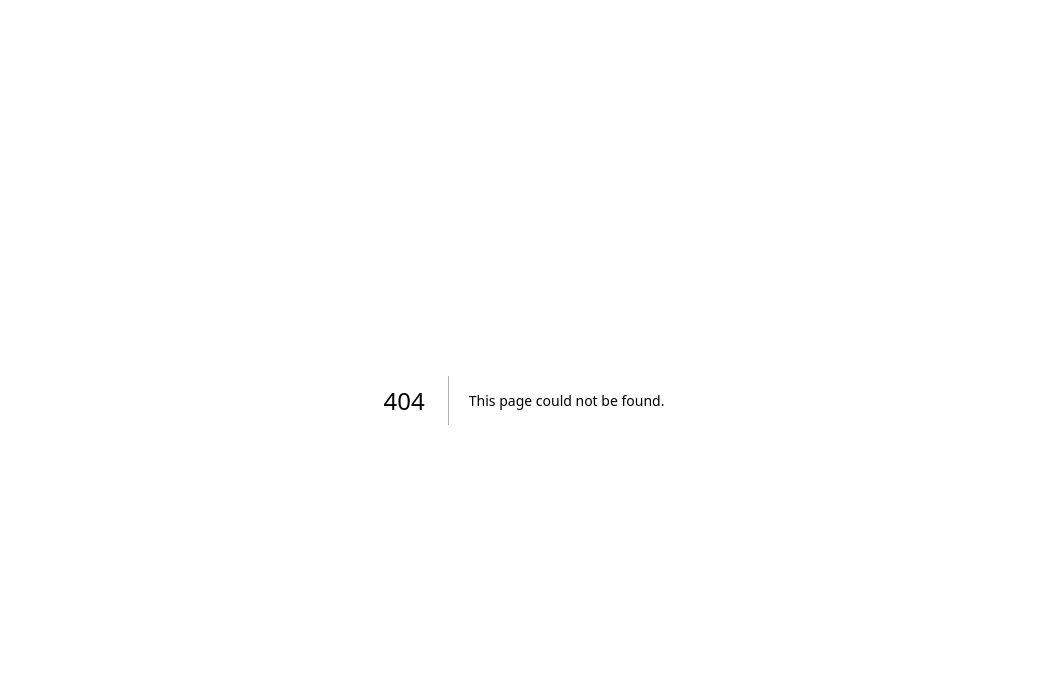
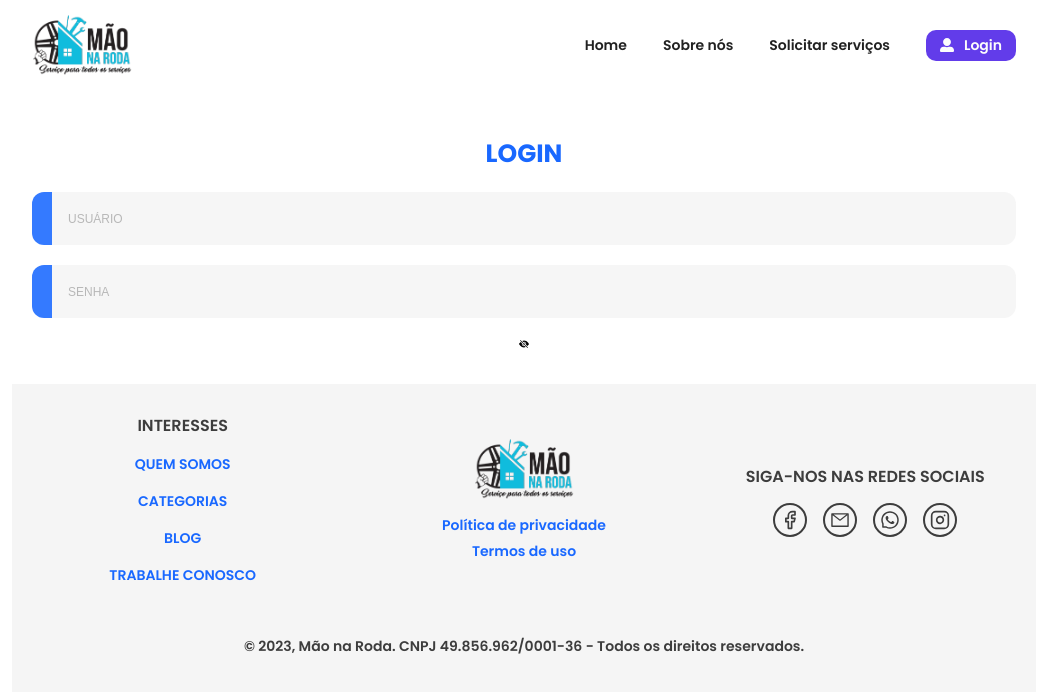
Before and after one commit to techinn0vation/maonaroda-site, a Next.js app: page /login in a window 1280 px wide. Before the commit this address had no page. Shown: the top 692 px of the page, without its empty margins (116-1163 px from the left). Built offline with nearby package versions, Linux system fonts and the light colour scheme.

Commit message:
Ajustes + Tela Login

```diff
--- /dev/null
+++ b/src/components/Form/index.tsx
@@ -0,0 +1,54 @@
+import Title from '../Title'
+
+import {
+  BlockField,
+  ContentFields,
+  ContentLogin,
+  HeadlineLogin,
+  InputField,
+  InvisibleFill,
+  TogglePasswordButton,
+  VisibleFill,
+  WrapperLogin
+} from './styles'
+
+import React, { useState } from 'react'
+
+export default function FormLogin() {
+  const [showPassword, setShowPassword] = useState(false)
+
+  const handleTogglePassword = () => {
+    setShowPassword(!showPassword)
+  }
+
+  return (
+    <WrapperLogin>
+      <ContentLogin>
+        <HeadlineLogin>
+          <Title message="login" />
+        </HeadlineLogin>
+        <ContentFields>
+          <BlockField>
+            <InputField
+              placeholder="usuário"
+              name="usuario"
+              type="email"
+              id="email"
+            />
+          </BlockField>
+          <BlockField>
+            <InputField
+              placeholder="senha"
+              name="senha"
+              type={showPassword ? 'text' : 'password'} // Alterna entre 'text' e 'password' com base no estado
+              id="senha"
+            />
+          </BlockField>
+        </ContentFields>
+        <TogglePasswordButton onClick={handleTogglePassword}>
+          {showPassword ? <VisibleFill /> : <InvisibleFill />}
+        </TogglePasswordButton>
+      </ContentLogin>
+    </WrapperLogin>
+  )
+}
--- /dev/null
+++ b/src/components/Form/styles.tsx
@@ -0,0 +1,115 @@
+import styled from 'styled-components'
+
+import { BsFillEyeFill, BsFillEyeSlashFill } from 'react-icons/bs'
+
+export const WrapperLogin = styled.section`
+  width: 100%;
+  display: gird;
+  grid-template-columns: repeat(1, 1fr);
+  grid-template-rows: auto;
+  justify-content: flex-start;
+  align-items: flex-start;
+  gap: 2rem;
+`
+export const ContentLogin = styled.div`
+  position: relative;
+  width: 100%;
+  display: flex;
+  flex-direction: column;
+  justify-content: center;
+  align-items: center;
+  gap: 2rem;
+`
+export const BlockField = styled.div`
+  width: 100%;
+  display: flex;
+  flex-direction: row;
+  justify-content: center;
+  align-items: center;
+`
+export const HeadlineLogin = styled.div`
+  width: 100%;
+  display: flex;
+  flex-direction: column;
+  justify-content: center;
+  align-items: center;
+  text-align: center;
+  gap: 2rem;
+
+  h1 {
+    color: ${props => props.theme.colors.colorB};
+    font-style: normal;
+    font-weight: 700;
+    font-size: 2rem;
+    line-height: 3rem;
+    text-transform: uppercase;
+  }
+
+  p {
+    color: ${props => props.theme.colors.colorA};
+    font-style: normal;
+    font-weight: 500;
+    font-size: 1.4rem;
+    line-height: 2.1rem;
+    opacity: 0.88;
+    &::first-letter {
+      text-transform: capitalize;
+    }
+  }
+
+  @media (width >= ${props => props.theme.screenSize.sizeLG}) {
+    h1 {
+      font-size: 2.5rem;
+      line-height: 3.7rem;
+    }
+  }
+`
+export const ContentFields = styled.div`
+  width: 100%;
+  display: flex;
+  flex-direction: column;
+  justify-content: center;
+  align-items: center;
+  gap: 2rem;
+`
+export const InputField = styled.input`
+  width: 100%;
+  background: ${props => props.theme.colors.colorF};
+
+  color: ${props => props.theme.colors.colorA};
+  font-style: normal;
+  font-weight: 500;
+  font-size: 1.4rem;
+  line-height: 2.1rem;
+  opacity: 0.88;
+  text-align: left;
+
+  caret-color: ${props => props.theme.colors.colorB};
+  padding: 1.6rem;
+  outline: none;
+  border-radius: 1.2rem;
+  border-left: solid ${props => props.theme.colors.colorB} 2rem;
+  animation: load 0.6s linear;
+  transition: all 0.4s;
+  @keyframes load {
+    0% {
+      border-left: solid ${props => props.theme.colors.colorF} 0;
+    }
+    100% {
+      border-left: solid ${props => props.theme.colors.colorB} 2rem;
+    }
+  }
+  &:focus {
+    background: ${props => props.theme.colors.colorG};
+  }
+
+  &::placeholder {
+    text-transform: uppercase;
+    font-size: 1.2rem;
+    line-height: 1.8rem;
+    opacity: 0.55;
+  }
+`
+export const TogglePasswordButton = styled.div``
+export const VisibleFill = styled(BsFillEyeFill)``
+export const InvisibleFill = styled(BsFillEyeSlashFill)``
--- a/src/components/Navigation/index.tsx
+++ b/src/components/Navigation/index.tsx
@@ -30,7 +30,7 @@ export default function Navigation() {
           <DisplayLink href="/">home</DisplayLink>
           <DisplayLink href="/sobre">sobre nós</DisplayLink>
           <DisplayLink href="/solicitar">solicitar serviços</DisplayLink>
-          <DisplayLink href="/">
+          <DisplayLink href="/login">
             <IconLogin />
             login
           </DisplayLink>
--- /dev/null
+++ b/src/pages/login/index.tsx
@@ -0,0 +1,10 @@
+import FormLogin from '@/components/Form'
+import Layout from '@/components/Layout'
+
+export default function Login() {
+  return (
+    <Layout>
+      <FormLogin />
+    </Layout>
+  )
+}
--- a/src/themes/themes.tsx
+++ b/src/themes/themes.tsx
@@ -6,7 +6,7 @@ export const theme = {
     colorD: '#212121',
     colorE: '#623CEA',
     colorF: '#F5F5F5',
-    colorG: '#E0E0E0',
+    colorG: '#F0F0F0',
     colorH: '#25D366',
     colorI: '#E4405F'
   },
```
